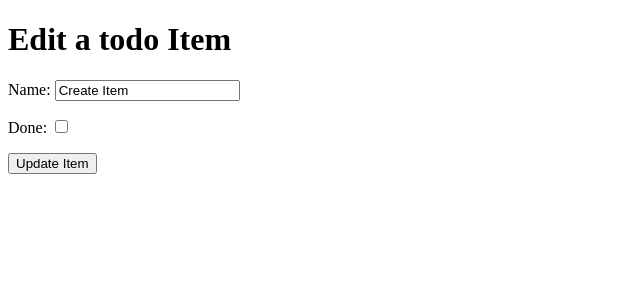
After one commit to F-Clement/ci-fsf-hello-Django, a Django app: page /edit/3 in a window 1280 px wide. The commit adds this page. Shown: the top 300 px of the page, without its empty margins (0-640 px from the left). Run offline with Django 3.2, Linux system fonts and the light colour scheme; data comes from the database, SQL or seed files in the repository; both versions use the stored data as it was after the commit.

Commit message:
Add functionality to update item on database

```diff
--- a/django_todo/urls.py
+++ b/django_todo/urls.py
@@ -15,10 +15,11 @@ Including another URLconf
 """
 from django.contrib import admin
 from django.urls import path
-from todo.views import get_todo_list, add_item
+from todo.views import get_todo_list, add_item, edit_item
 
 urlpatterns = [
     path('admin/', admin.site.urls),
     path('', get_todo_list, name='get_todo_list'),
-    path('add', add_item, name='add')
+    path('add', add_item, name='add'),
+    path('edit/<item_id>', edit_item, name='edit')
 ]
--- /dev/null
+++ b/todo/templates/todo/edit_item.html
@@ -0,0 +1,33 @@
+<!DOCTYPE html>
+<html lang="en">
+  <head>
+    <meta charset="UTF-8" />
+    <meta http-equiv="X-UA-Compatible" content="IE=edge" />
+    <meta name="viewport" content="width=device-width, initial-scale=1.0" />
+    <title>Document</title>
+  </head>
+
+  <body>
+    <h1>Edit a todo Item</h1>
+    <form method="POST">
+      {% csrf_token %} {{ form.as_p }}
+      <!-- <div>
+        <p>
+          <label for="id_name">Name</label>
+          <input type="text" id="id_name" name="item_name" />
+        </p>
+      </div>
+      <div>
+        <p>
+          <label for="id_done">Done</label>
+          <input type="checkbox" id="id_done" name="done" />
+        </p>
+      </div> -->
+      <div>
+        <p>
+          <button type="submit">Update Item</button>
+        </p>
+      </div>
+    </form>
+  </body>
+</html>
--- a/todo/templates/todo/todo_list.html
+++ b/todo/templates/todo/todo_list.html
@@ -17,6 +17,11 @@
         {% else %}
         <td>{{ item.name }}</td>
         {% endif %}
+        <td>
+          <a href="/edit/{{item.id}}">
+            <button>Edit</button>
+          </a>
+        </td>
       </tr>
       {% empty %}
       <tr>
--- a/todo/views.py
+++ b/todo/views.py
@@ -1,4 +1,4 @@
-from django.shortcuts import render, redirect
+from django.shortcuts import render, redirect, get_object_or_404
 from .models import Item
 from .forms import ItemForm
 
@@ -30,3 +30,18 @@ def add_item(request):
         'form': form
     }
     return render(request, 'todo/add_item.html', context)
+
+
+def edit_item(request, item_id):
+    item = get_object_or_404(Item, id=item_id)
+    if request.method == "POST":
+
+        form = ItemForm(request.POST, instance=item)
+        if form.is_valid():
+            form.save()
+            return redirect("get_todo_list")
+    form = ItemForm(instance=item)
+    context = {
+        'form': form
+    }
+    return render(request, 'todo/edit_item.html', context)
```
Also changed, not shown: db.sqlite3.
